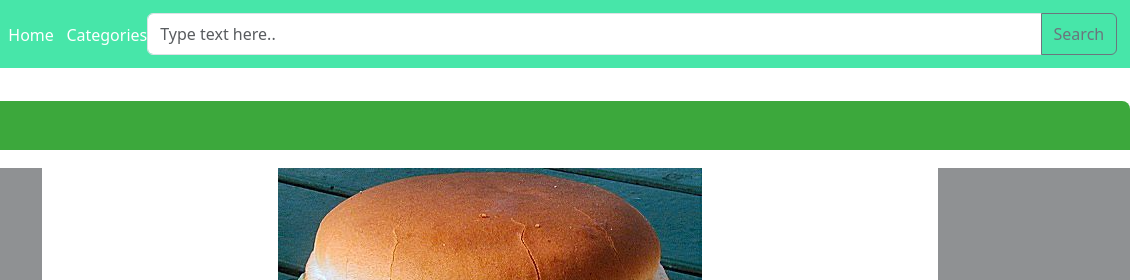
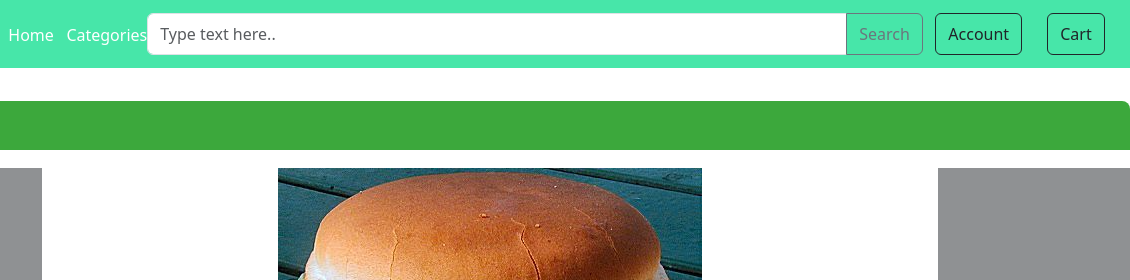
Before and after one commit to monika-lang/project, a plain HTML site: page index.html in a window 1280 px wide. Shown: the top 280 px of the page, 150-1280 px from the left. Drawn offline with Linux system fonts and the light colour scheme.

Commit message:
Second commit

```diff
--- a/index.html
+++ b/index.html
@@ -19,6 +19,8 @@
                     Search
                 </button>
             </div>
+            <input type="button" value="Account" class="btn border-dark">
+            <input type="button" value="Cart" class="btn border-dark">
         </div>
         <div>
             <div><label class="title" for="#burger">Burgers</label>
--- a/style.scss
+++ b/style.scss
@@ -4,6 +4,10 @@ $page-color: rgb(71, 230, 169);
     display: flex;
     flex-direction: column;
     height: 200vh;
+
+    input[type=button] {
+        margin: 0 1%;
+    }
 
     .title {
         background-color: rgb(60, 168, 60);
```
Also changed, not shown: style.css, 1 other file.
